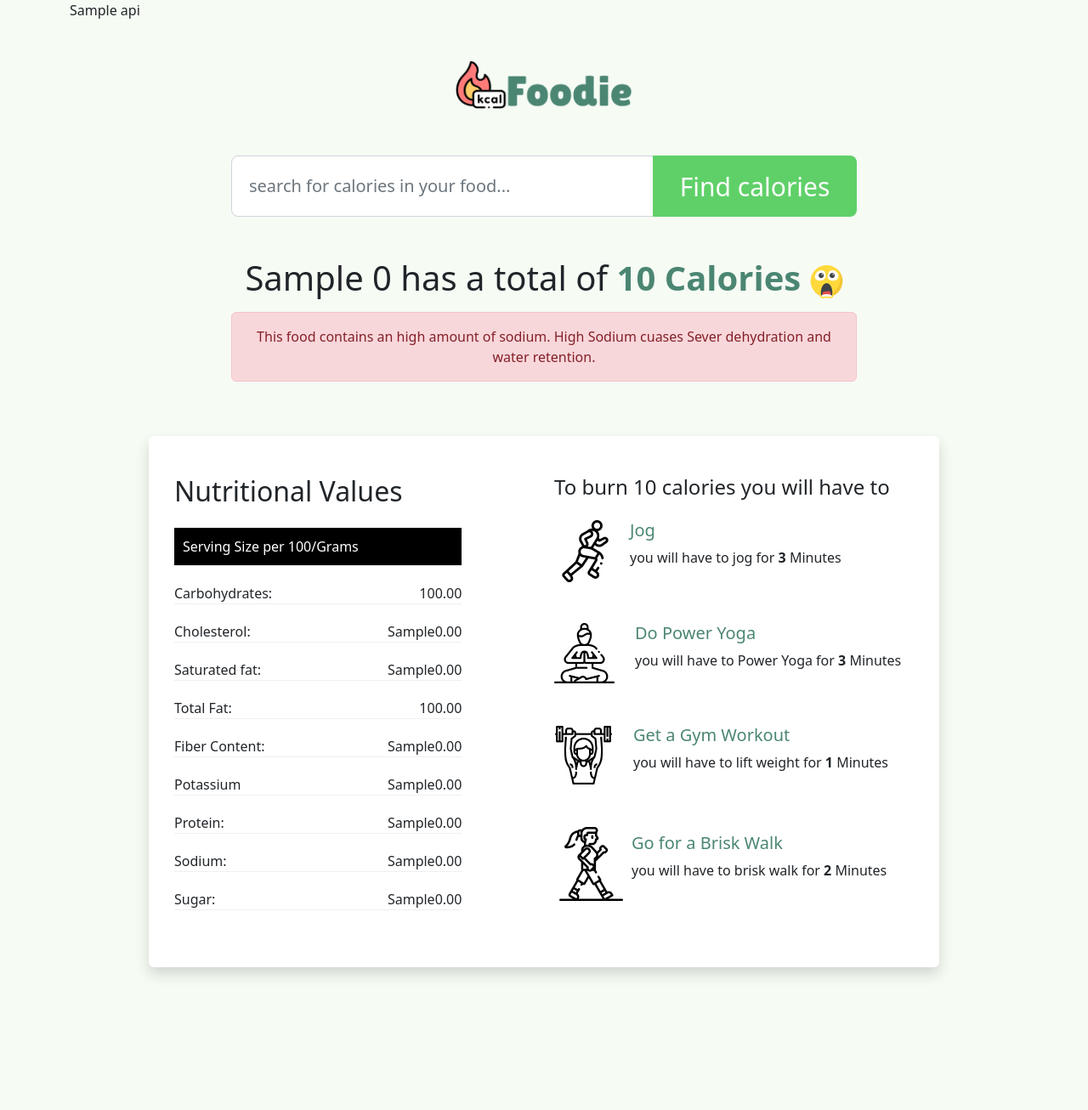
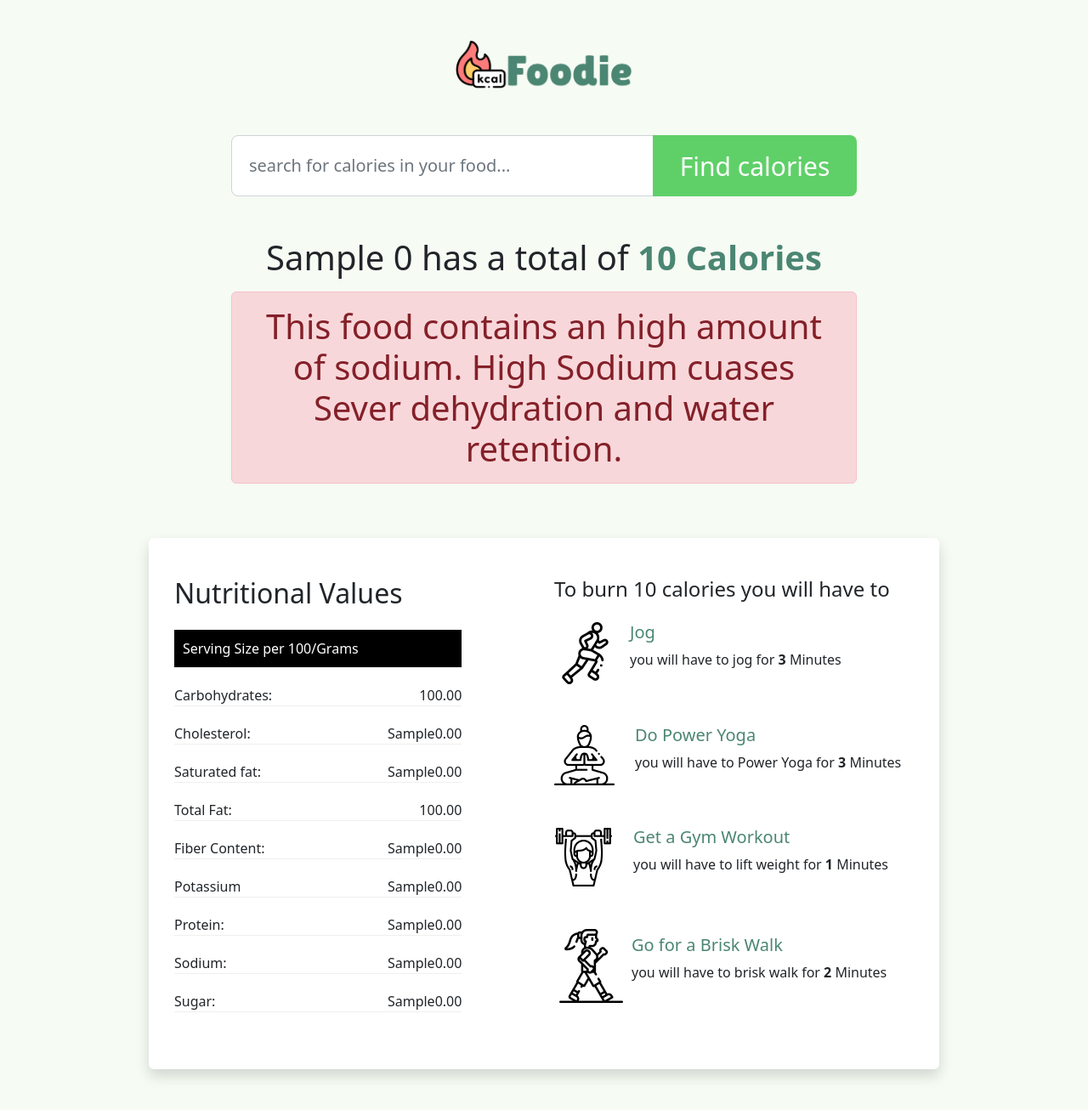
Before and after one commit to MeCode50/Calorie_tracker-App, a Django app: template counter/templates/home.html in a window 1280 px wide. Shown: the whole page at 85% size. Before the commit the page ends 1149 px from the top, so only its background shows below. Run offline with Django 4.2, Linux system fonts and the light colour scheme; the template is opened without the code that fills it: most values are stand-ins (such as "Sample title", 1, 10 or a date in 2020); some libraries are stand-ins or nearby versions.

Commit message:
added if condition for shocked emoji to be shown

```diff
--- a/counter/templates/home.html
+++ b/counter/templates/home.html
@@ -14,8 +14,6 @@
 
 <body>
     <div class="container">
-        {{api}}
-
         <div class="row justify-content-center">
             <div class="col-md-8 text-center">
                 <img src="{%static 'images/Logo.png'%}" class=" img-responsive logo mb-5 mt-5" />
@@ -33,8 +31,10 @@
                 <div class="alert alert-warning"> Oh no! something went wrong.Please try again in sometime. </div>
                 {%else%}
                 <h1>{{api.0.name | capfirst}} has a total of <strong> {{api.0.calories}} Calories</strong>
+                    {%if api.0.calories > 200%}
                     <img src="{%static 'images/shocked.png'%}" class="img-responsive" />
                 </h1>
+                {%endif%}
 
                 <div class="alert alert-danger d-flex align-items-center mt-3" role="alert">
                     <div>
```
